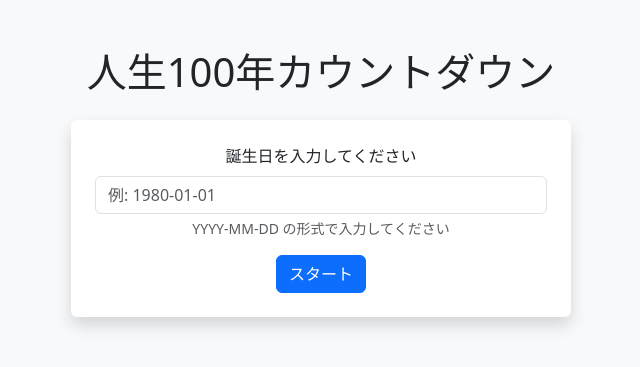
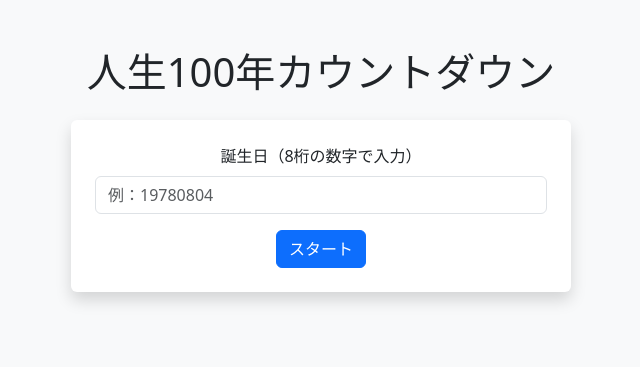
Before and after one commit to jakepeter/countdown-app, a Flask app: page / in a window 1280 px wide. Shown: the top 367 px of the page, without its empty margins (319-959 px from the left). Run offline with Flask 3, Linux system fonts and the light colour scheme.

Commit message:
誕生日の入力を8桁数字に対応

```diff
--- a/app.py
+++ b/app.py
@@ -1,8 +1,7 @@
-from flask import Flask, render_template, request, redirect, url_for, flash
+from flask import Flask, render_template, request
 from datetime import datetime, date
 
 app = Flask(__name__)
-app.secret_key = 'your_secret_key'  # フラッシュメッセージ用に必要
 
 @app.route('/')
 def index():
@@ -12,12 +11,11 @@ def index():
 def result():
     birth_date_str = request.form['birth_date']
 
-    # 日付の形式をチェック
+    # 入力は8桁の数字（例：19780804）として処理
     try:
-        birth_date = datetime.strptime(birth_date_str, '%Y-%m-%d').date()
+        birth_date = datetime.strptime(birth_date_str, '%Y%m%d').date()
     except ValueError:
-        flash("誕生日は YYYY-MM-DD の形式で入力してください。")
-        return redirect(url_for('index'))
+        return "入力形式が正しくありません。8桁の数字（例：19780804）で入力してください。"
 
     today = date.today()
 
@@ -28,14 +26,14 @@ def result():
     try:
         hundred_years = birth_date.replace(year=birth_date.year + 100)
     except ValueError:
-        # 2月29日の例外処理（うるう年で100年後に存在しない日）
-        hundred_years = birth_date + (date(birth_date.year + 100, 3, 1) - date(birth_date.year, 3, 1))
+        # うるう年（2月29日など）の調整
+        hundred_years = birth_date.replace(month=3, day=1, year=birth_date.year + 100)
 
     remaining_days = (hundred_years - today).days
     remaining_seconds = remaining_days * 86400
 
     return render_template('result.html',
-                           birth_date=birth_date_str,
+                           birth_date=birth_date.strftime('%Y-%m-%d'),
                            today=today.strftime('%Y-%m-%d'),
                            age_in_days=age_in_days,
                            remaining_seconds=remaining_seconds)
--- a/templates/index.html
+++ b/templates/index.html
@@ -2,7 +2,7 @@
 <html>
 <head>
     <title>人生100年カウントダウン</title>
-    <meta name="viewport" content="width=device-width, initial-scale=1">  <!-- ここ重要！ -->
+    <meta name="viewport" content="width=device-width, initial-scale=1">
     <link href="https://cdn.jsdelivr.net/npm/bootstrap@5.3.0/dist/css/bootstrap.min.css" rel="stylesheet">
 </head>
 <body class="bg-light text-center py-5">
@@ -10,11 +10,8 @@
         <h1 class="mb-4">人生100年カウントダウン</h1>
         <form action="/result" method="post" class="p-4 bg-white shadow rounded" style="max-width: 500px; margin: auto;">
             <div class="mb-3">
-                <label for="birth_date" class="form-label">誕生日を入力してください</label>
-                <!-- type="text" にして pattern でフォーマット指定、placeholder も追加 -->
-                <input type="text" id="birth_date" name="birth_date" class="form-control"
-                       placeholder="例: 1980-01-01" pattern="\d{4}-\d{2}-\d{2}" required inputmode="numeric">
-                <div class="form-text">YYYY-MM-DD の形式で入力してください</div>
+                <label for="birth_date" class="form-label">誕生日（8桁の数字で入力）</label>
+                <input type="text" id="birth_date" name="birth_date" class="form-control" placeholder="例：19780804" pattern="\d{8}" required>
             </div>
             <button type="submit" class="btn btn-primary">スタート</button>
         </form>
```
